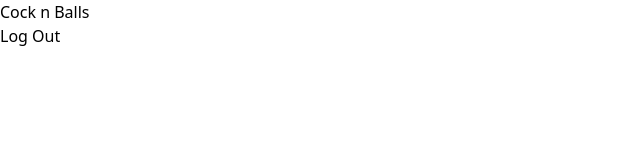
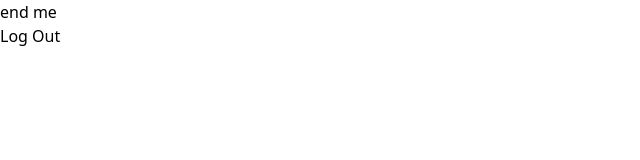
Before and after one commit to yihe2/ECE-493-Capstone-, a React (Create React App) app in the folder front-end/health-yeah/: page /secret in a window 1280 px wide. Shown: the top 160 px of the page, without its empty margins (0-640 px from the left). Built offline with nearby package versions, Linux system fonts and the light colour scheme; the HTML template or start-up script is replaced by a standard one.

Commit message:
remove issue

```diff
--- a/front-end/health-yeah/src/pages/SecretTest.js
+++ b/front-end/health-yeah/src/pages/SecretTest.js
@@ -8,6 +8,7 @@ import axios from 'axios';
 const SecretTest = () => {
   const navigate = useNavigate();
   const [cookies, setCookie, removeCookie] = useCookies([]);
+  // Issue with logout
   // useEffect(() => {
   //   const verifyUser = async () => {
   //     if(!cookies.jwt) {
@@ -38,7 +39,7 @@ const SecretTest = () => {
   };
   return (
     <div>
-      <h1>Cock n Balls</h1>
+      <h1>end me</h1>
       <button onClick={logOut}>Log Out</button>
     </div>
 
```
